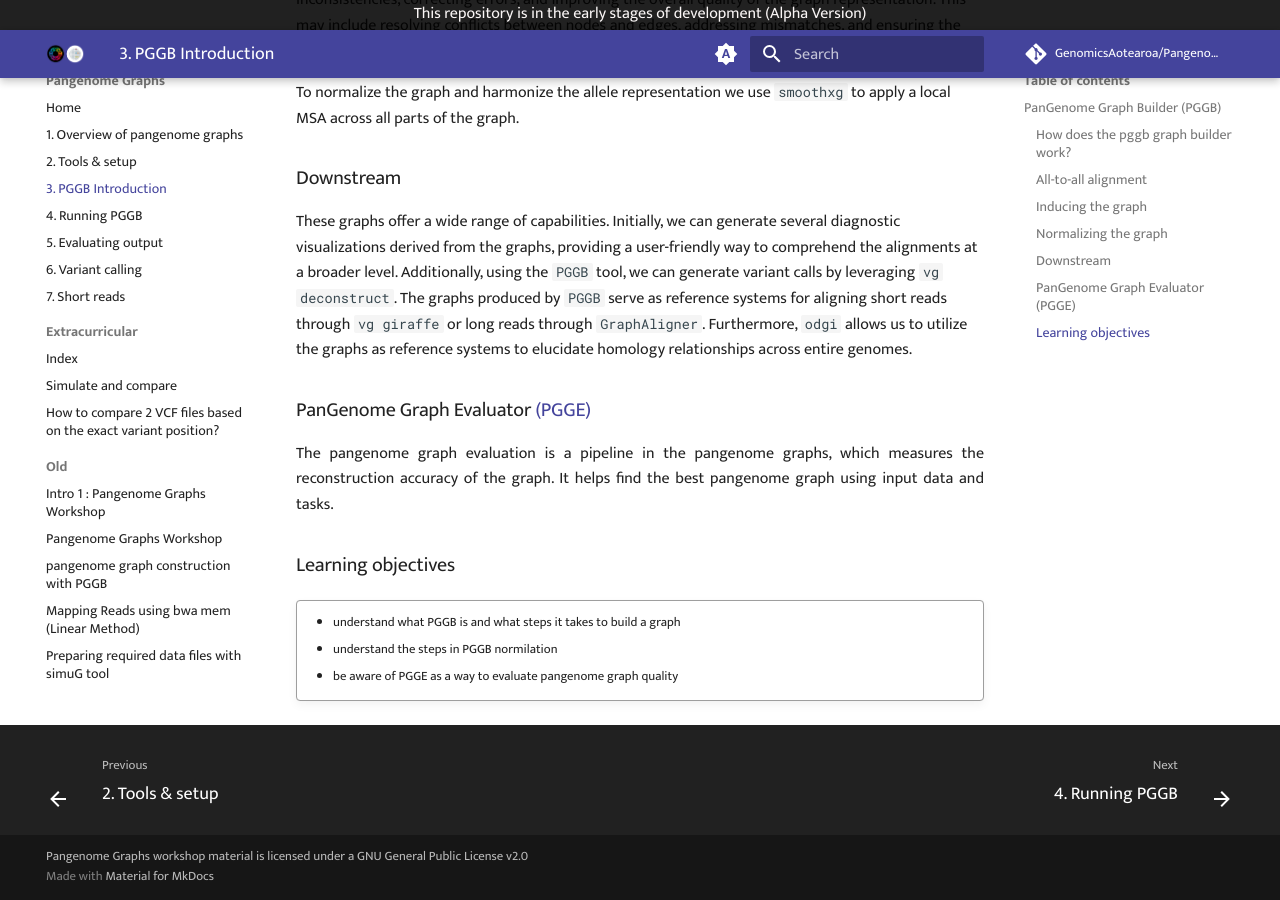
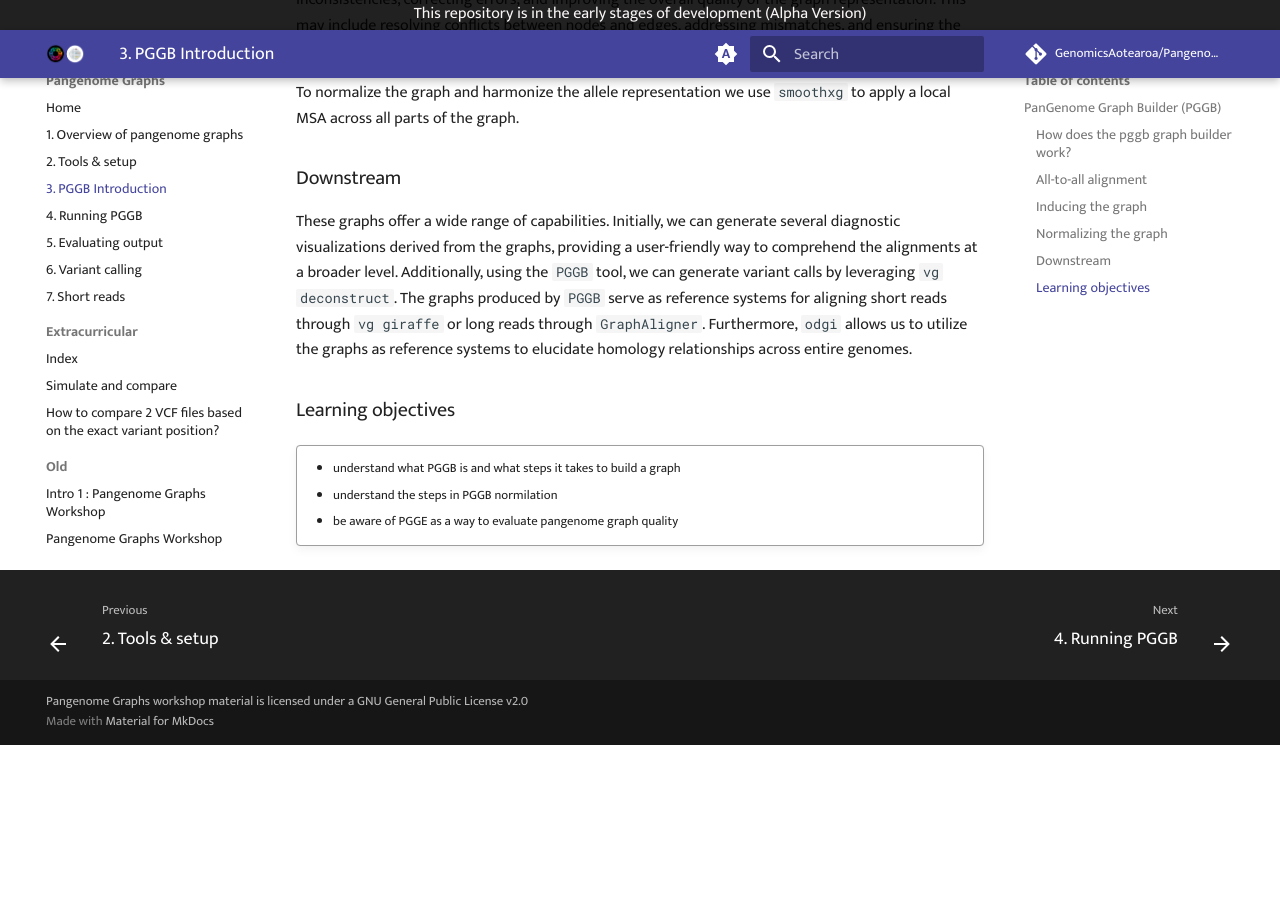
Before and after one commit to GenomicsAotearoa/Pangenome-Graphs-Workshop, an MkDocs documentation site: the page built from docs/3_Introduction_to_pggb.md, in a window 1280 px wide and 900 px high, scrolled down 1737 px. Built offline with MkDocs 1.6.1 and Material for MkDocs 9.7.7, drawn with Linux system fonts in a browser that asks for light colours; comment, search, counter and statistics services are not loaded; after the commit the page ends 2482 px from its top, so only the background shows below that.

Commit message:
Update 3_Introduction_to_pggb.md

```diff
--- a/docs/3_Introduction_to_pggb.md
+++ b/docs/3_Introduction_to_pggb.md
@@ -34,10 +34,6 @@ To normalize the graph and harmonize the allele representation we use `smoothxg`
 ### Downstream
 These graphs offer a wide range of capabilities. Initially, we can generate several diagnostic visualizations derived from the graphs, providing a user-friendly way to comprehend the alignments at a broader level. Additionally, using the `PGGB` tool, we can generate variant calls by leveraging `vg deconstruct`. The graphs produced by `PGGB` serve as reference systems for aligning short reads through `vg giraffe` or long reads through `GraphAligner`. Furthermore, `odgi` allows us to utilize the graphs as reference systems to elucidate homology relationships across entire genomes.
 
-### PanGenome Graph Evaluator [(PGGE)](https://github.com/pangenome/pgge)
-<p align="justify">
-The pangenome graph evaluation is a pipeline in the pangenome graphs, which measures the reconstruction accuracy of the graph. It helps find the best pangenome graph using input data and tasks.
-</p>
 
 
 ### Learning objectives
```
